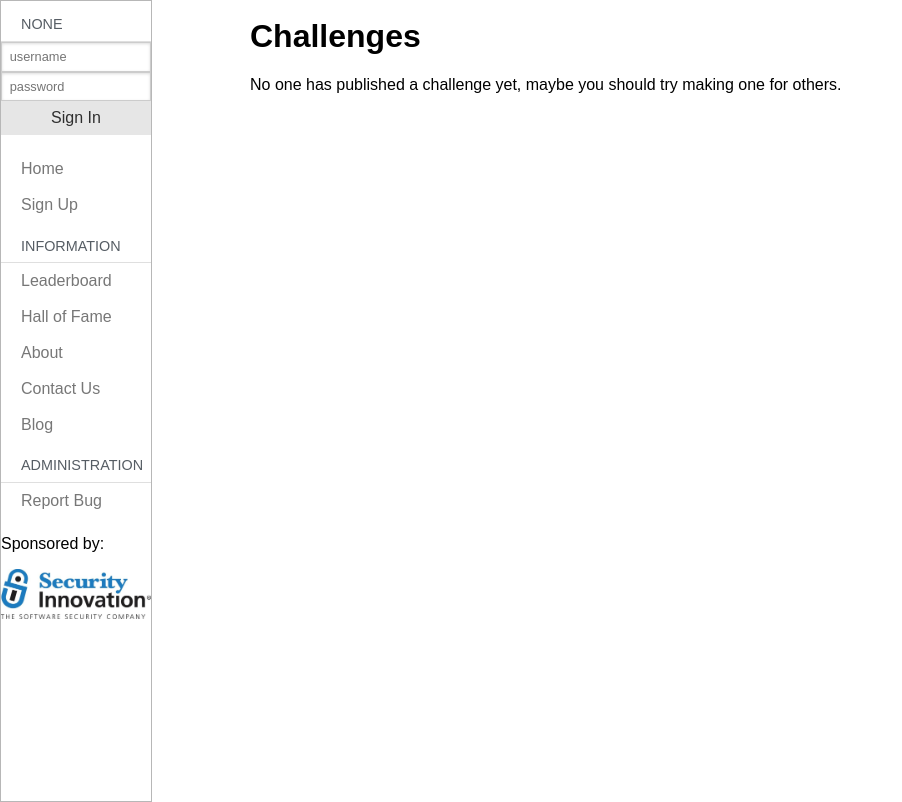
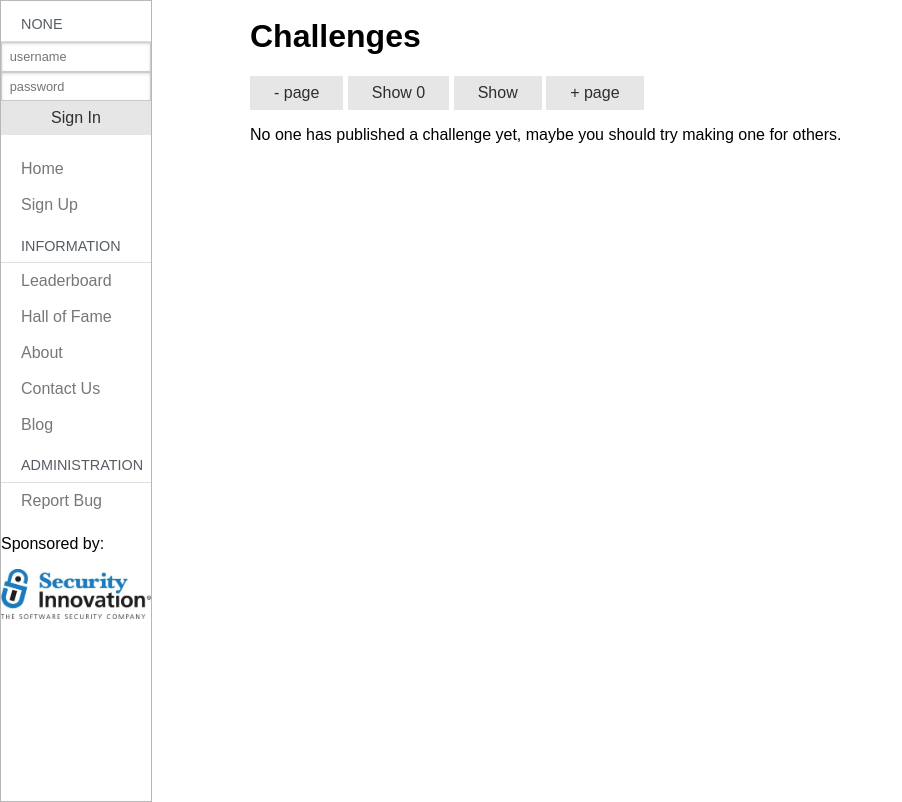
Before and after one commit to coldwaterq/want2hack, a Python web app: template app/templates/pages/challenges.html in a window 1280 px wide. Shown: the whole page, without its empty margins (0-902 px from the left). Run offline with Jinja, Linux system fonts and the light colour scheme; the template is opened without the code that fills it, so the values that code supplies are empty; some libraries are stand-ins or nearby versions.

Commit message:
made a number of random fixes to the previous problems, also added ui stuff. fixed #45 fixed #47

```diff
--- a/app/app_routes.py
+++ b/app/app_routes.py
@@ -129,7 +129,7 @@
 @require_user
 def challenges() :
 	page = request.args.get('page', 0, type=int)
-	count = request.args.get('count', 10, type=int)
+	count = request.args.get('count', 8, type=int)
 	challenges = db_man.get_challenges(approved=True)
 	try:
 		challenges = challenges[page*count:(page+1)*count]
@@ -146,7 +146,7 @@
 			attacks_challenges.append((challenge, attacks[index]))
 		except KeyError:
 			attacks_challenges.append((challenge, None))
-	return render_template('pages/challenges.html', attacks_challenges=attacks_challenges)
+	return render_template('pages/challenges.html', attacks_challenges=attacks_challenges, page=page, count=count)
 
 # The current scoreboard, shows the top 10 people, and the points they have
 # Should this be like challenges, and show all the users, or should we keep
--- a/app/templates/pages/challenges.html
+++ b/app/templates/pages/challenges.html
@@ -1,21 +1,17 @@
 {% extends "design/site.html" %}
 {% block head %}
-	<script type="text/javascript">
-		$(document).ready(function() {
-			document.getElementById('hide').innerHTML = '';
-			$('#table').dataTable({
-                        "bJQueryUI": true
-                });
-			tables = $('#table_wrapper');
-			for( var t=0; t<tables.length; t++){
-				tables[t].setAttribute('class','pure-u-1');
-			}
-		} );
-	</script>
 {% endblock %}
 {% block content %}
 <div class="pure-u-5-6" style="margin:auto;display:block;">
 	<h1 style="margin-top:0;">Challenges</h1>
+	{% if page != 0 %}
+		<a class="pure-u-6 pure-button" href="?page={{page-1}}&count={{count}}">- page</a>
+	{% endif %}
+	{% if count != 1 %}
+		<a class="pure-u-6 pure-button" href="?page={{page}}&count={{(count/2)|int}}">Show {{(count/2)|int}}</a>
+	{% endif %}
+	<a class="pure-u-6 pure-button" href="?page={{page}}&count={{count*2}}">Show {{count*2}}</a>
+	<a class="pure-u-6 pure-button" href="?page={{page+1}}&count={{count}}">+ page</a>
 	{% if not attacks_challenges %}
 		<p>No one has published a challenge yet, maybe you should try making one for others.</p>
 	{% else %}
```
